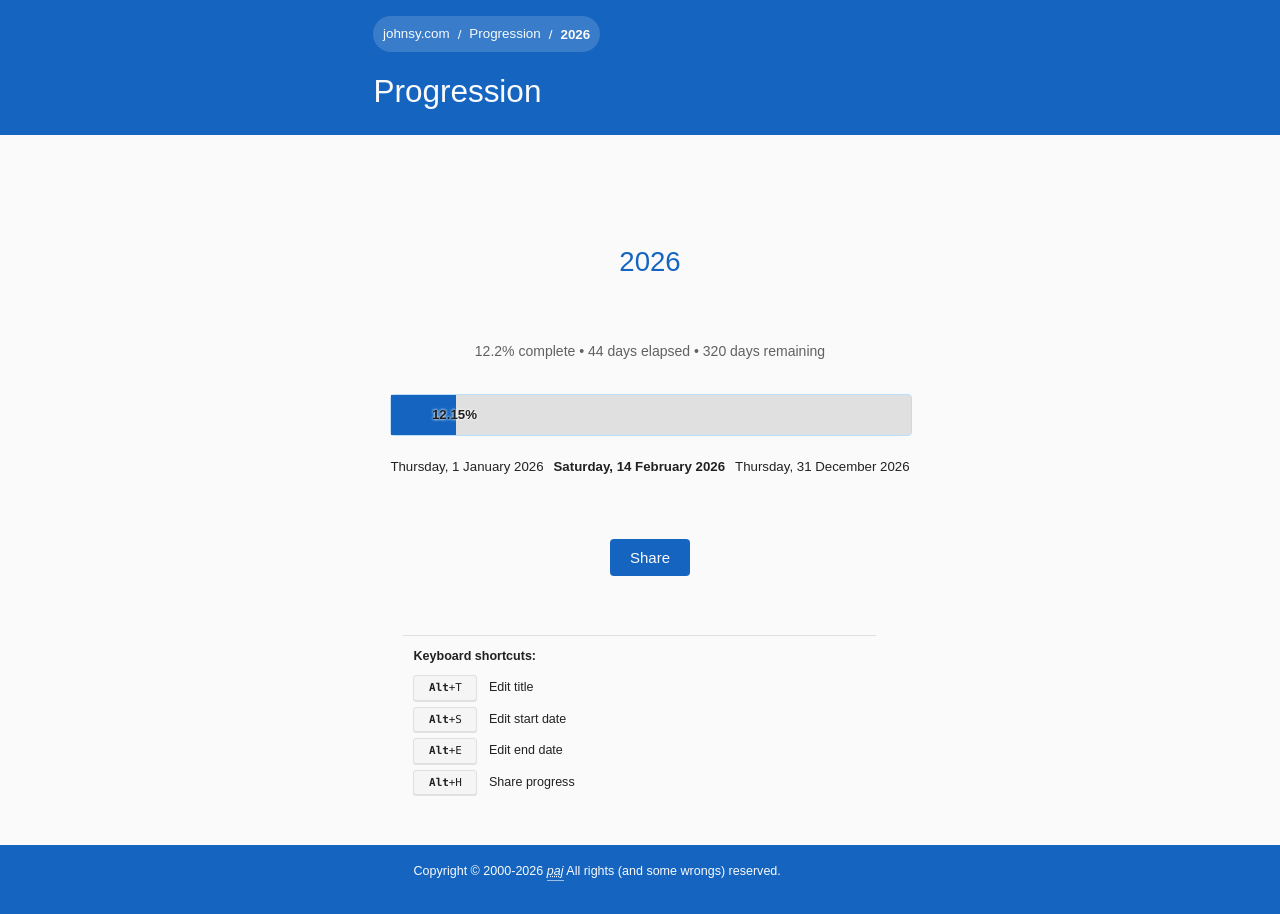
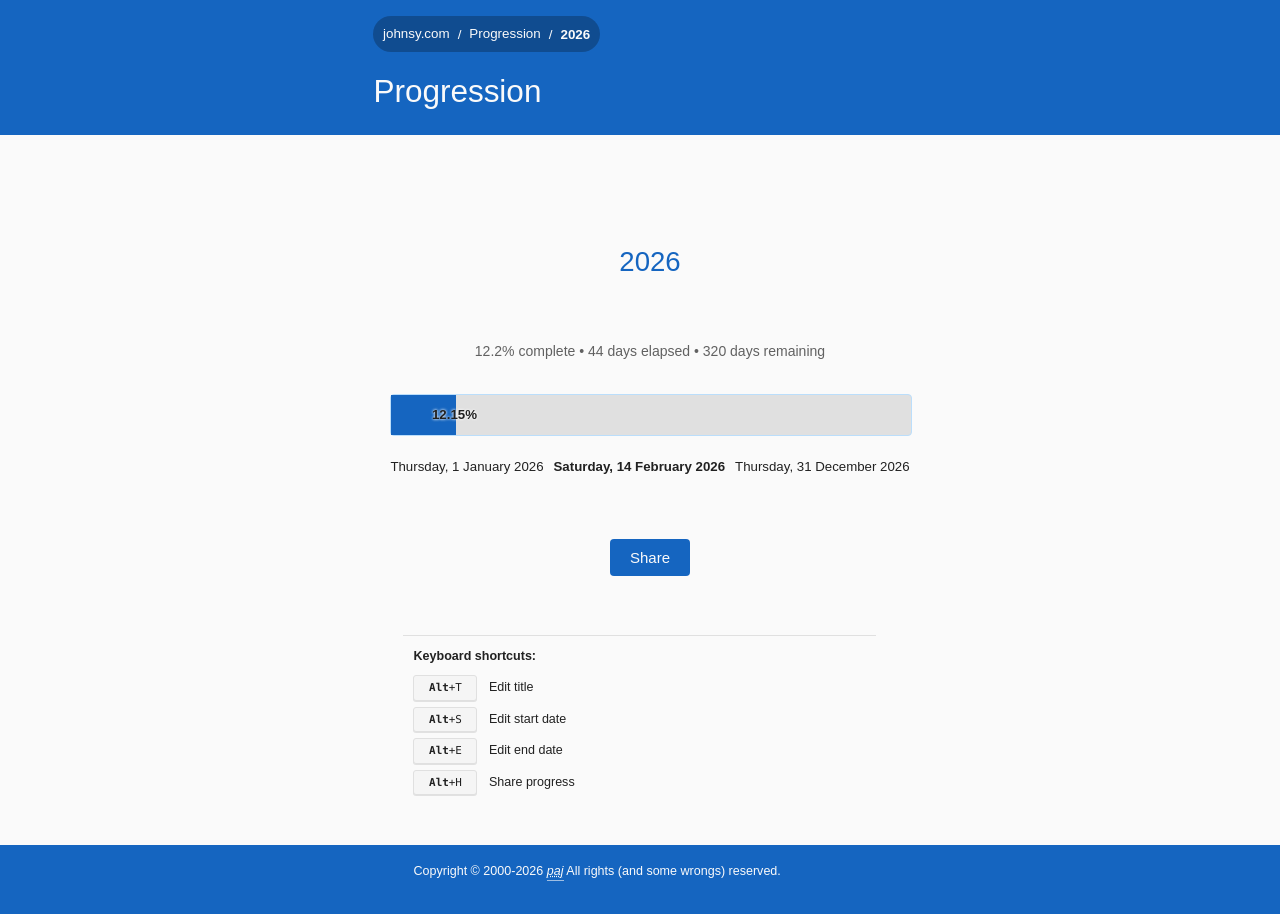
Before and after one commit to johnsyweb/progression, a website built with Vite: page src/index.html in a window 1280 px wide. Built offline with nearby package versions, Linux system fonts and the light colour scheme.

Commit message:
fix(a11y): improve breadcrumb contrast in light header
Use darker pill background so #fafafa text meets WCAG AA contrast.

```diff
--- a/src/style.css
+++ b/src/style.css
@@ -483,7 +483,7 @@ h1 {
   }
 
   #header .breadcrumbs {
-    background-color: rgba(250, 250, 250, 0.15);
+    background-color: rgba(0, 0, 0, 0.25);
     color: #fafafa;
   }
 
```
